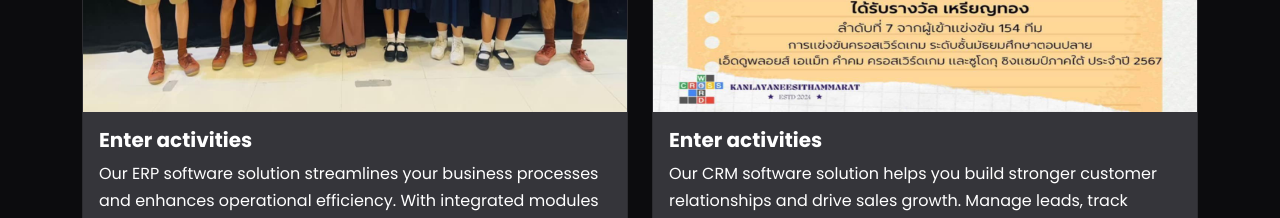
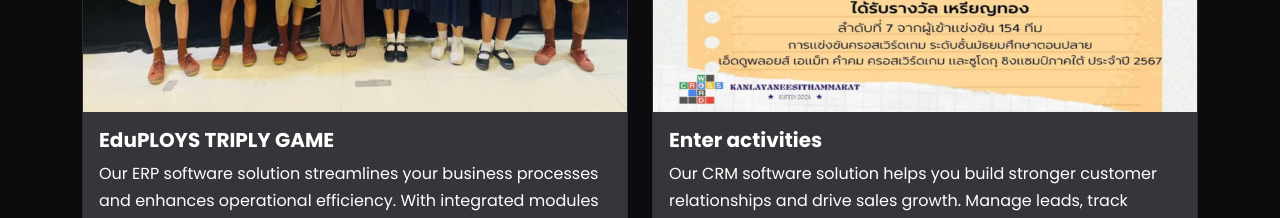
Before and after one commit to Copterxd4497/Crossword-website, a website: page index.html in a window 1280 px wide. Shown: the part 1540-1758 px from the top of the page. Drawn offline with nearby package versions, Linux system fonts and the light colour scheme; files that its build step writes are made by us from their sources.

Commit message:
Update index.html

```diff
--- a/index.html
+++ b/index.html
@@ -123,7 +123,7 @@
             <img src="Crossword images/1000007300.jpg" alt="" class="card-img-top img-fluid" id="firstimage"
               style="width: 700px; height: 450px;">
             <div class="card-body">
-              <h5 class="card-title fw-bold">Enter activities</h5>
+              <h5 class="card-title fw-bold">EduPLOYS TRIPLY GAME</h5>
               <p class="card-text">
                 Our ERP software solution streamlines your business processes and
                 enhances operational efficiency. With integrated modules for
```
